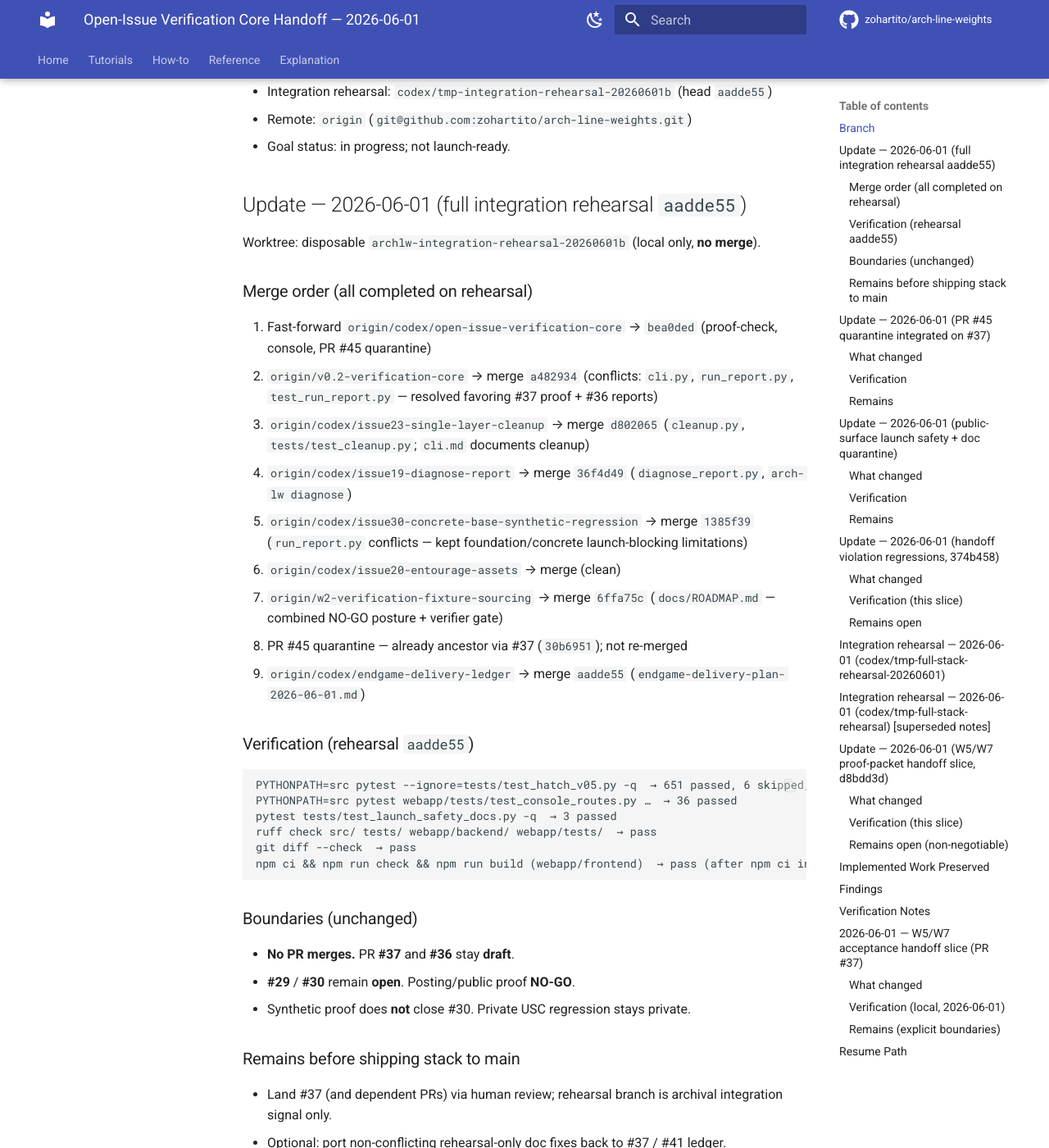
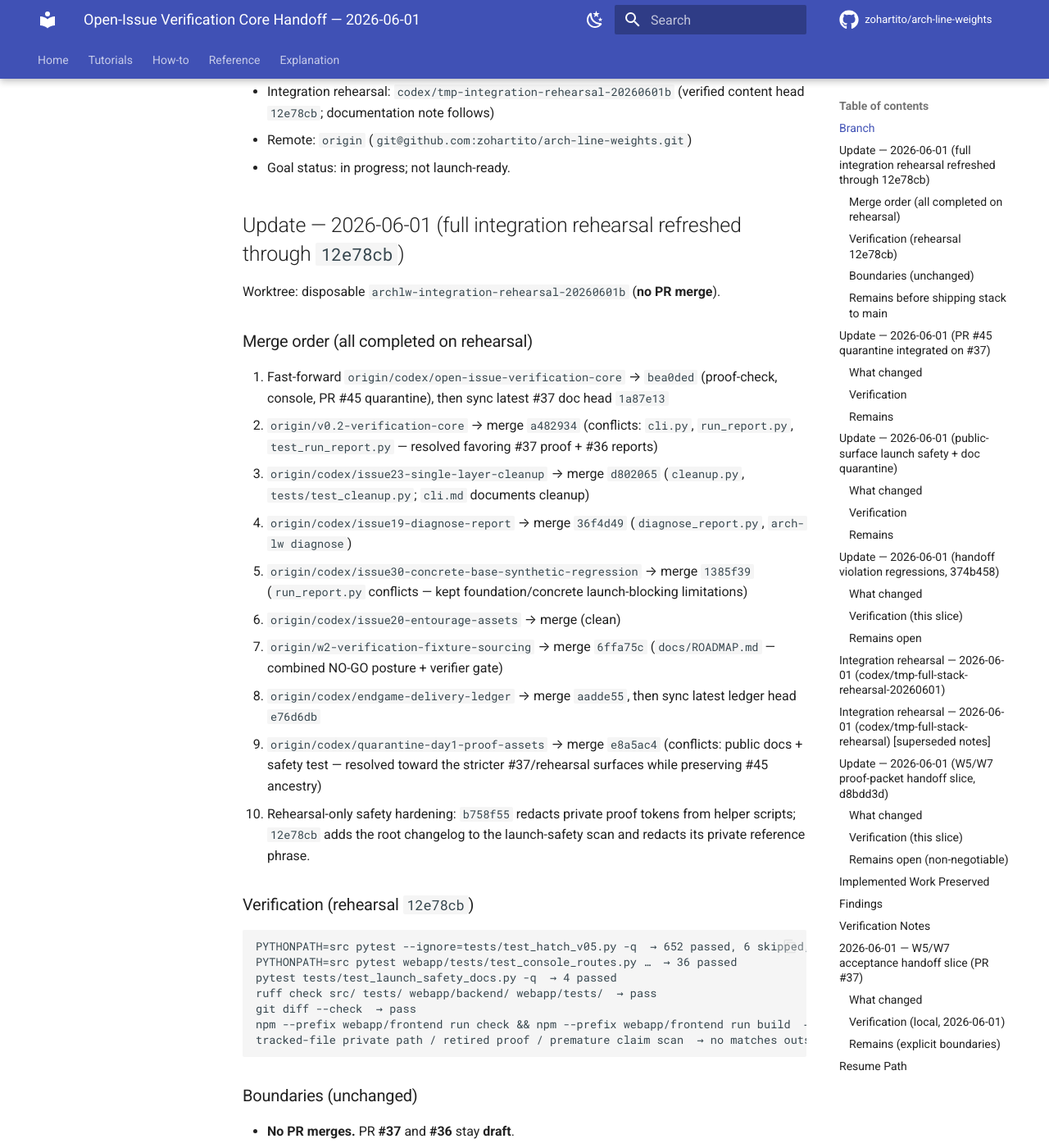
Before and after one commit to zohartito/arch-line-weights, an MkDocs documentation site: the page built from docs/research/open-issue-verification-core-handoff-2026-06-01.md, in a window 1280 px wide and 1400 px high, scrolled down 346 px. Shown: the whole window at 82% size. Built offline with MkDocs 1.6.1 and Material for MkDocs 9.7.7, drawn with Linux system fonts in a browser that asks for light colours; comment, search, counter and statistics services are not loaded; some of the changed text lies outside the part shown.

Commit message:
Record refreshed integration rehearsal safety findings

````diff
--- a/docs/research/open-issue-verification-core-handoff-2026-06-01.md
+++ b/docs/research/open-issue-verification-core-handoff-2026-06-01.md
@@ -4,36 +4,38 @@
 
 ## Branch
 
-- Branch: `codex/open-issue-verification-core` (PR **#37**, draft, head `bea0ded`)
-- Integration rehearsal: `codex/tmp-integration-rehearsal-20260601b` (head `aadde55`)
+- Branch: `codex/open-issue-verification-core` (PR **#37**, draft, head `1a87e13`)
+- Integration rehearsal: `codex/tmp-integration-rehearsal-20260601b` (verified content head `12e78cb`; documentation note follows)
 - Remote: `origin` (`git@github.com:zohartito/arch-line-weights.git`)
 - Goal status: in progress; not launch-ready.
 
-## Update — 2026-06-01 (full integration rehearsal `aadde55`)
+## Update — 2026-06-01 (full integration rehearsal refreshed through `12e78cb`)
 
-Worktree: disposable `archlw-integration-rehearsal-20260601b` (local only, **no merge**).
+Worktree: disposable `archlw-integration-rehearsal-20260601b` (**no PR merge**).
 
 ### Merge order (all completed on rehearsal)
 
-1. Fast-forward `origin/codex/open-issue-verification-core` → `bea0ded` (proof-check, console, PR #45 quarantine)
+1. Fast-forward `origin/codex/open-issue-verification-core` → `bea0ded` (proof-check, console, PR #45 quarantine), then sync latest #37 doc head `1a87e13`
 2. `origin/v0.2-verification-core` → merge `a482934` (conflicts: `cli.py`, `run_report.py`, `test_run_report.py` — resolved favoring #37 proof + #36 reports)
 3. `origin/codex/issue23-single-layer-cleanup` → merge `d802065` (`cleanup.py`, `tests/test_cleanup.py`; `cli.md` documents cleanup)
 4. `origin/codex/issue19-diagnose-report` → merge `36f4d49` (`diagnose_report.py`, `arch-lw diagnose`)
 5. `origin/codex/issue30-concrete-base-synthetic-regression` → merge `1385f39` (`run_report.py` conflicts — kept foundation/concrete launch-blocking limitations)
 6. `origin/codex/issue20-entourage-assets` → merge (clean)
 7. `origin/w2-verification-fixture-sourcing` → merge `6ffa75c` (`docs/ROADMAP.md` — combined NO-GO posture + verifier gate)
-8. PR #45 quarantine — already ancestor via #37 (`30b6951`); not re-merged
-9. `origin/codex/endgame-delivery-ledger` → merge `aadde55` (`endgame-delivery-plan-2026-06-01.md`)
+8. `origin/codex/endgame-delivery-ledger` → merge `aadde55`, then sync latest ledger head `e76d6db`
+9. `origin/codex/quarantine-day1-proof-assets` → merge `e8a5ac4` (conflicts: public docs + safety test — resolved toward the stricter #37/rehearsal surfaces while preserving #45 ancestry)
+10. Rehearsal-only safety hardening: `b758f55` redacts private proof tokens from helper scripts; `12e78cb` adds the root changelog to the launch-safety scan and redacts its private reference phrase.
 
-### Verification (rehearsal `aadde55`)
+### Verification (rehearsal `12e78cb`)
 
 ```text
-PYTHONPATH=src pytest --ignore=tests/test_hatch_v05.py -q  → 651 passed, 6 skipped, 1 xfailed
+PYTHONPATH=src pytest --ignore=tests/test_hatch_v05.py -q  → 652 passed, 6 skipped, 1 xfailed
 PYTHONPATH=src pytest webapp/tests/test_console_routes.py …  → 36 passed
-pytest tests/test_launch_safety_docs.py -q  → 3 passed
+pytest tests/test_launch_safety_docs.py -q  → 4 passed
 ruff check src/ tests/ webapp/backend/ webapp/tests/  → pass
 git diff --check  → pass
-npm ci && npm run check && npm run build (webapp/frontend)  → pass (after npm ci in worktree)
+npm --prefix webapp/frontend run check && npm --prefix webapp/frontend run build  → pass
+tracked-file private path / retired proof / premature claim scan  → no matches outside guardrail regex tests
 ```
 
 ### Boundaries (unchanged)
@@ -45,7 +47,7 @@
 ### Remains before shipping stack to main
 
 - Land #37 (and dependent PRs) via human review; rehearsal branch is archival integration signal only.
-- Optional: port non-conflicting rehearsal-only doc fixes back to #37 / #41 ledger.
+- Port the helper-script/root-changelog launch-safety hardening from the rehearsal back to #37 / #41 if reviewers want those redactions on the draft PR branches before merge.
 - Real W5/W7 acceptance still required for any public-proof GO.
 
 ## Update — 2026-06-01 (PR #45 quarantine integrated on #37)
````
Also changed, not shown: docs/research/endgame-delivery-plan-2026-06-01.md (+17 -6 lines).
